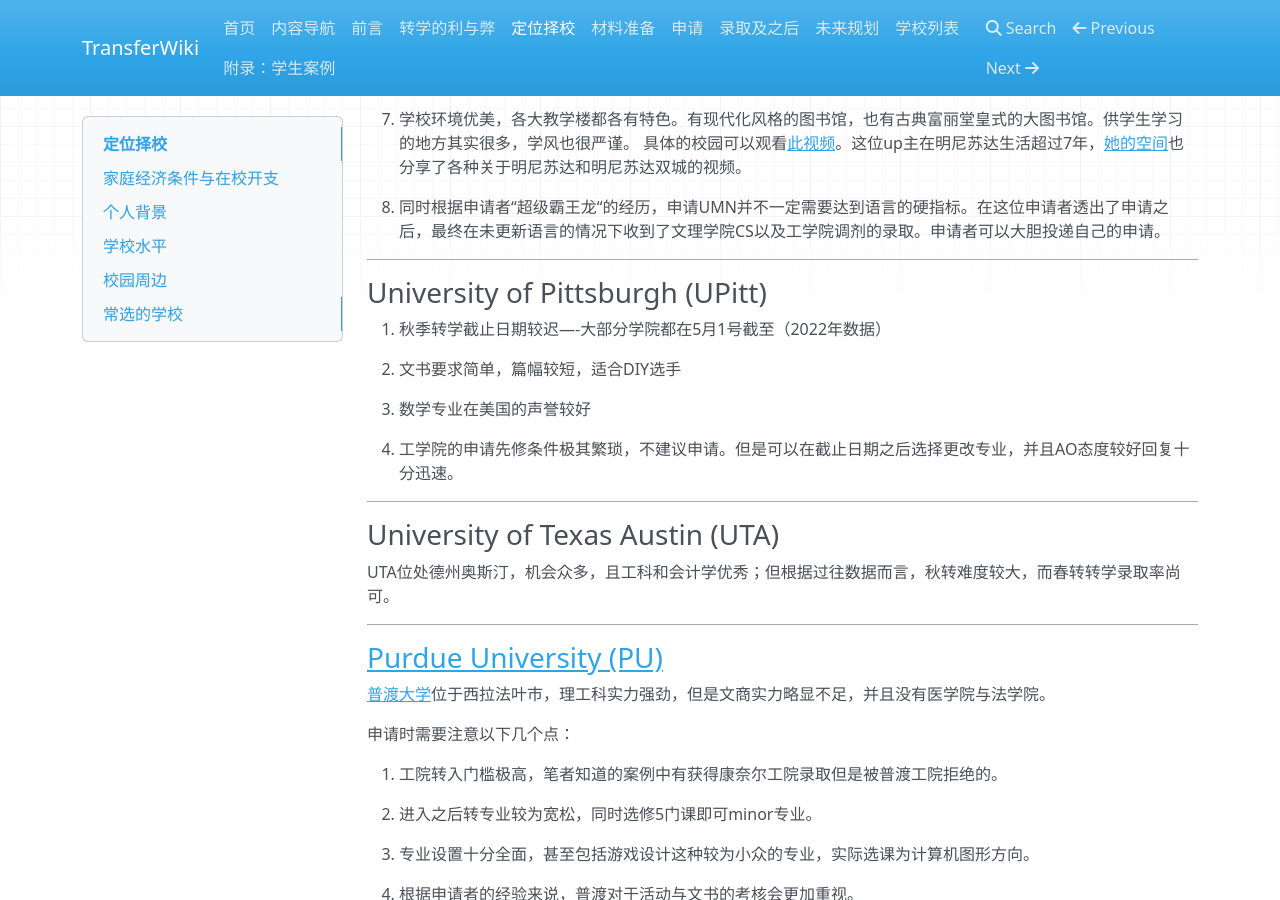
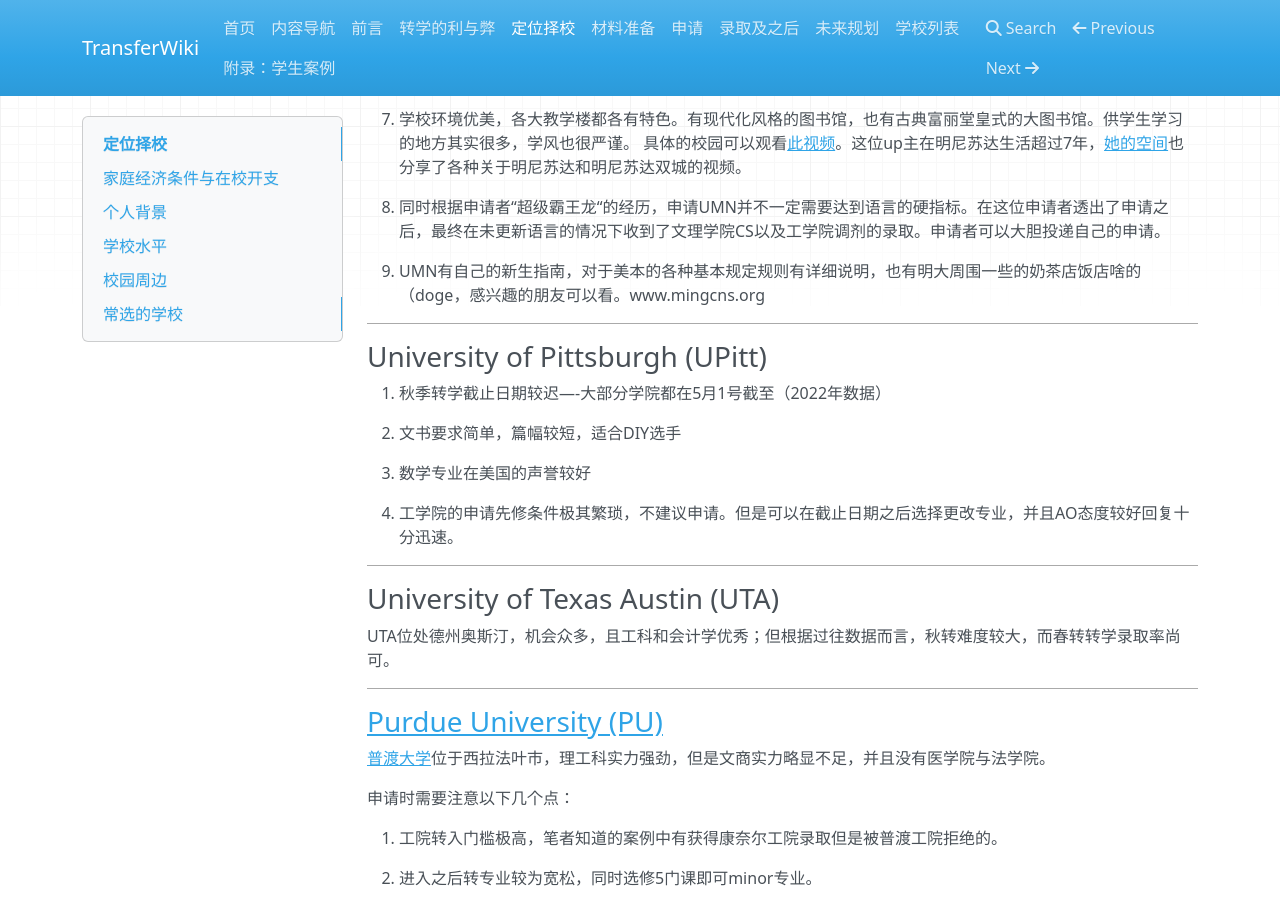
Before and after one commit to SihanXU/TransferWiki, an MkDocs documentation site: the page built from docs/school.md, in a window 1280 px wide and 900 px high, scrolled down 2574 px. Built offline with MkDocs 1.6.1, drawn with Linux system fonts in a browser that asks for light colours; nearby versions of some CDN libraries.

Commit message:
Update school.md

```diff
--- a/docs/school.md
+++ b/docs/school.md
@@ -78,6 +78,8 @@
 
 8. 同时根据申请者“超级霸王龙“的经历，申请UMN并不一定需要达到语言的硬指标。在这位申请者透出了申请之后，最终在未更新语言的情况下收到了文理学院CS以及工学院调剂的录取。申请者可以大胆投递自己的申请。
 
+9. UMN有自己的新生指南，对于美本的各种基本规定规则有详细说明，也有明大周围一些的奶茶店饭店啥的（doge，感兴趣的朋友可以看。www.mingcns.org
+
 ***
 
 ### University of Pittsburgh (UPitt)
```
